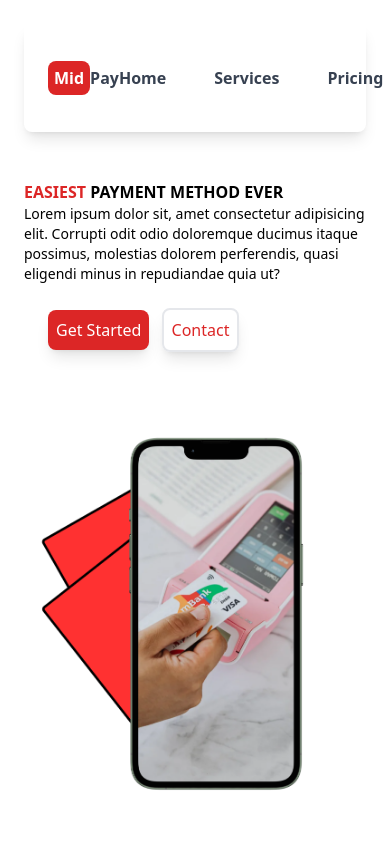
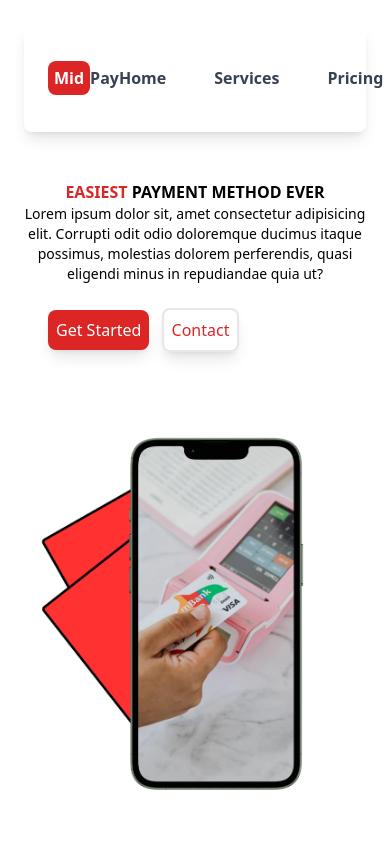
Before and after one commit to BrianOchieng-Dev/SaaS-Landing-Page, a website: page index.html in a window 390 px wide. Shown: the top 844 px of the page. Drawn offline with nearby package versions, Linux system fonts and the light colour scheme.

Commit message:
text position

```diff
--- a/index.html
+++ b/index.html
@@ -26,8 +26,8 @@
             </div>
             <div class=" flex flex-col md:flex-row items-center justify-between gap-6 p-6">
                 <div>
-                    <h1 class=" font-bold text-center md:text-4xl text-start lg:text-6xl lg:text-start"> <span class="text-red-600">EASIEST</span> PAYMENT METHOD EVER</h1>
-                    <p class="text-sm text-center md:text-lg text-start lg:text-lg text-start">Lorem ipsum dolor sit, amet consectetur adipisicing elit.
+                    <h1 class=" font-bold text-center md:text-4xl md:text-left lg:text-6xl lg:text-left"> <span class="text-red-600">EASIEST</span> PAYMENT METHOD EVER</h1>
+                    <p class="text-sm text-center md:text-lg text-left lg:text-lg lg:text-left">Lorem ipsum dolor sit, amet consectetur adipisicing elit.
                         Corrupti odit odio doloremque
                         ducimus itaque possimus, molestias dolorem perferendis, quasi
                         eligendi minus in repudiandae quia ut?</p>
```
